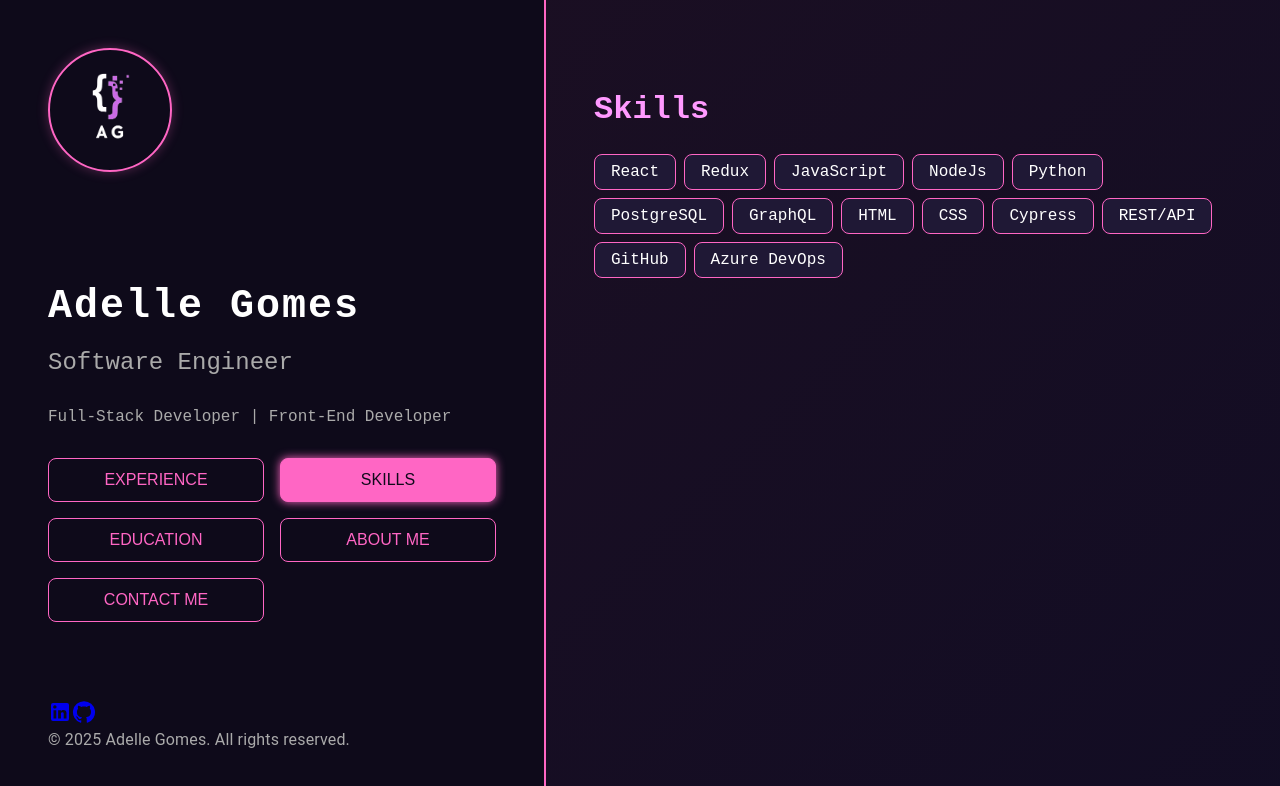
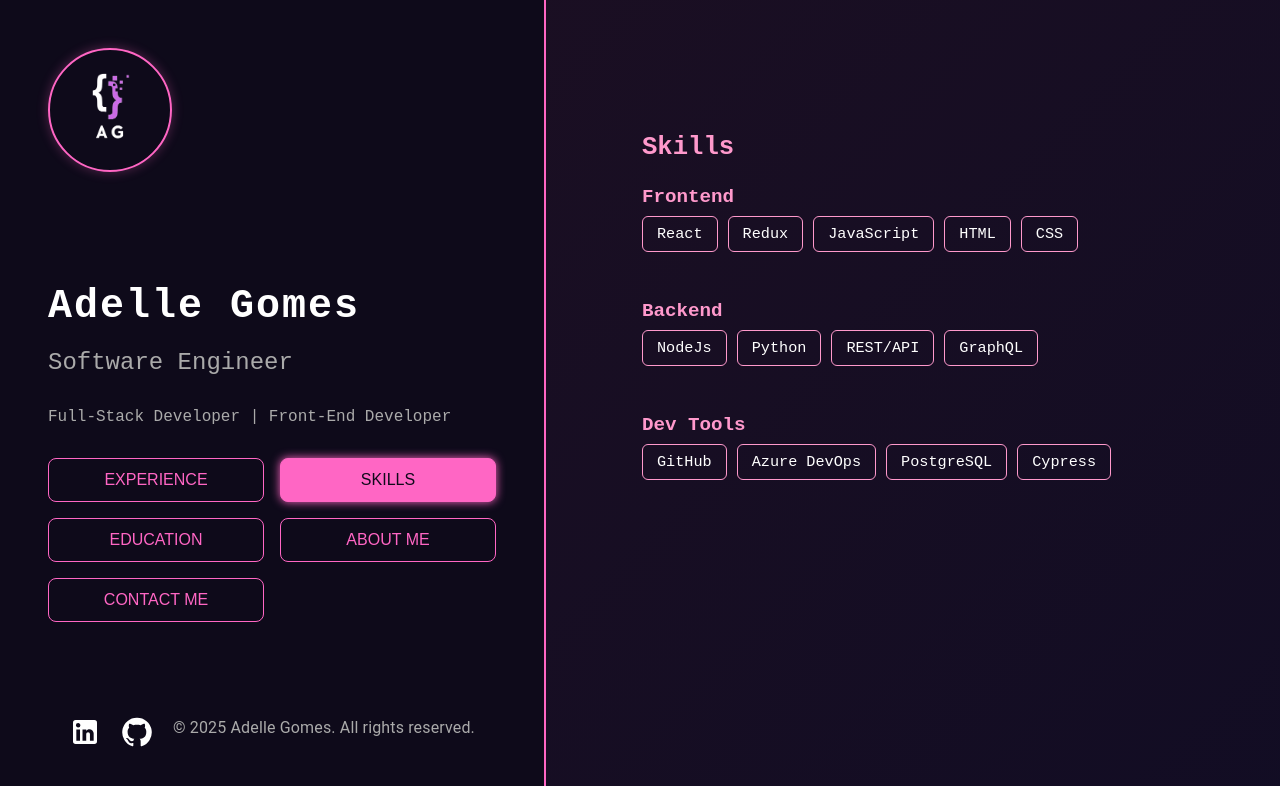
Before and after one commit to AdelleAnik/resume-adelle, a React (Create React App) app: page / in a window 1280 px wide. Both pictures are taken after a click on the button "SKILLS". Shown: the top 786 px of the page. Built offline with nearby package versions, Linux system fonts and the light colour scheme.

Commit message:
modified skills and added icons

```diff
--- a/src/Pages/home.css
+++ b/src/Pages/home.css
@@ -125,8 +125,73 @@
   color: #888;
 }
 
+.social-icons {
+  display: flex;
+  justify-content: center;
+  gap: 20px;
+  margin-top: 20px;
+}
+
+.social-icons .icon {
+  color: white;
+  font-size: 2rem;
+  transition: transform 0.2s ease, color 0.2s ease;
+  cursor: pointer;
+}
+
+.social-icons .icon:hover {
+  transform: scale(1.2);
+  color: #ff99cc; /* use your brand accent color here */
+}
+
+
 .nav-buttons button.active {
   background-color: #ff66c4;
   color: #0e0a1a;
   box-shadow: 0 0 10px #ff66c4;
 }
+
+.skills-section {
+  margin: 2rem;
+  padding: 1rem;
+  color: #fff;
+}
+
+.skills-title {
+  color: #ff99cc;
+  font-size: 1.6rem;
+  font-family: 'Courier New', monospace;
+  margin-bottom: 1rem;
+}
+
+.skill-category {
+  color: #ff99cc;
+  font-size: 1.2rem;
+  font-weight: bold;
+  margin: 1.5rem 0 0.5rem;
+  font-family: 'Courier New', monospace;
+}
+
+.skill-row {
+  display: flex;
+  flex-wrap: wrap;
+  gap: 10px;
+  margin-bottom: 3rem; /* Add bottom spacing between groups */
+}
+
+.skill-tag {
+  padding: 8px 14px;
+  border: 1px solid #ff99cc;
+  border-radius: 6px;
+  font-family: 'Courier New', monospace;
+  font-size: 0.95rem;
+  color: #ffffff;
+  background-color: transparent;
+  transition: all 0.2s ease;
+}
+
+.skill-tag:hover {
+  transform: scale(1.05);
+  background-color: rgba(255, 153, 204, 0.1);
+  box-shadow: 0 0 8px #ff99cc;
+}
--- a/src/Pages/skills.jsx
+++ b/src/Pages/skills.jsx
@@ -1,18 +1,37 @@
 // components/Skills.jsx
 import React from 'react';
-
-const skills = [
-  'React', 'Redux', 'JavaScript', 'NodeJs', 'Python', 'PostgreSQL',
-  'GraphQL', 'HTML', 'CSS', 'Cypress', 'REST/API', 'GitHub', 'Azure DevOps'
-];
+import './home.css'
 
 const Skills = () => (
-  <div className="content">
-    <h2>Skills</h2>
-    <ul className="skills-list">
-      {skills.map((skill, index) => <li key={index}>{skill}</li>)}
-    </ul>
+  <div className="skills-section">
+  <h2 className="skills-title">Skills</h2>
+
+  <h3 className="skill-category">Frontend</h3>
+  <div className="skill-row">
+    <span className="skill-tag">React</span>
+    <span className="skill-tag">Redux</span>
+    <span className="skill-tag">JavaScript</span>
+    <span className="skill-tag">HTML</span>
+    <span className="skill-tag">CSS</span>
   </div>
+
+  <h3 className="skill-category">Backend</h3>
+  <div className="skill-row">
+    <span className="skill-tag">NodeJs</span>
+    <span className="skill-tag">Python</span>
+    <span className="skill-tag">REST/API</span>
+    <span className="skill-tag">GraphQL</span>
+  </div>
+
+  <h3 className="skill-category">Dev Tools</h3>
+  <div className="skill-row">
+    <span className="skill-tag">GitHub</span>
+    <span className="skill-tag">Azure DevOps</span>
+    <span className="skill-tag">PostgreSQL</span>
+    <span className="skill-tag">Cypress</span>
+  </div>
+</div>
+
 );
 
 export default Skills;
```
